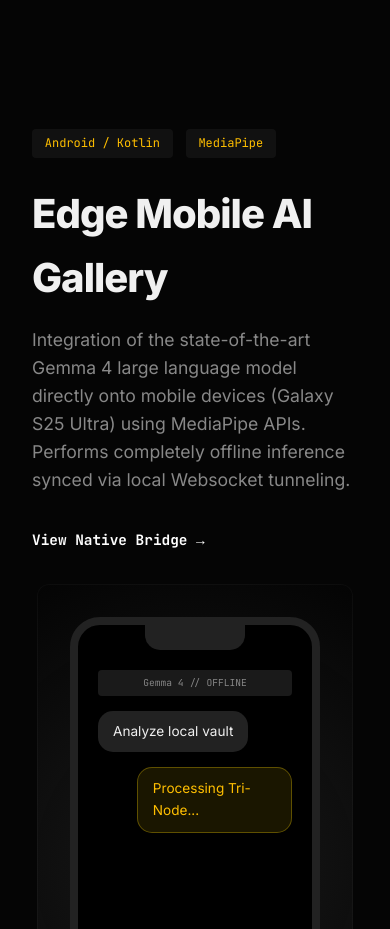
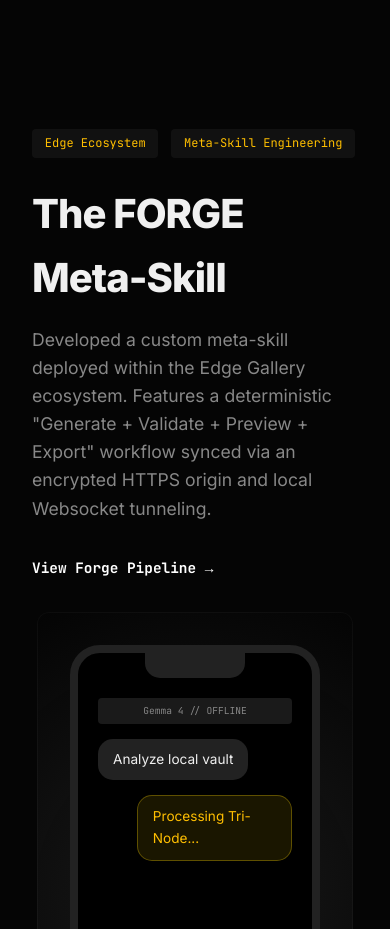
Before and after one commit to VrtxOmega/veritas-portfolio, a website built with Vite: page index.html in a window 390 px wide. Shown: the part 5806-6735 px from the top of the page. Built offline with nearby package versions, Linux system fonts and the light colour scheme.

Commit message:
fix(index): Realign mobile section to target The FORGE meta-skill

```diff
--- a/index.html
+++ b/index.html
@@ -174,12 +174,12 @@
           <div class="project-card reverse observer-reveal">
             <div class="project-info">
               <div class="project-tags">
-                <span class="tag">Android / Kotlin</span>
-                <span class="tag">MediaPipe</span>
+                <span class="tag">Edge Ecosystem</span>
+                <span class="tag">Meta-Skill Engineering</span>
               </div>
-              <h3>Edge Mobile AI Gallery</h3>
-              <p>Integration of the state-of-the-art Gemma 4 large language model directly onto mobile devices (Galaxy S25 Ultra) using MediaPipe APIs. Performs completely offline inference synced via local Websocket tunneling.</p>
-              <a href="#" class="view-link">View Native Bridge →</a>
+              <h3>The FORGE Meta-Skill</h3>
+              <p>Developed a custom meta-skill deployed within the Edge Gallery ecosystem. Features a deterministic "Generate + Validate + Preview + Export" workflow synced via an encrypted HTTPS origin and local Websocket tunneling.</p>
+              <a href="#" class="view-link">View Forge Pipeline →</a>
             </div>
             <div class="project-visual">
               <div class="mobile-mock">
```
Also changed, not shown: .github/workflows/deploy.yml (added).
